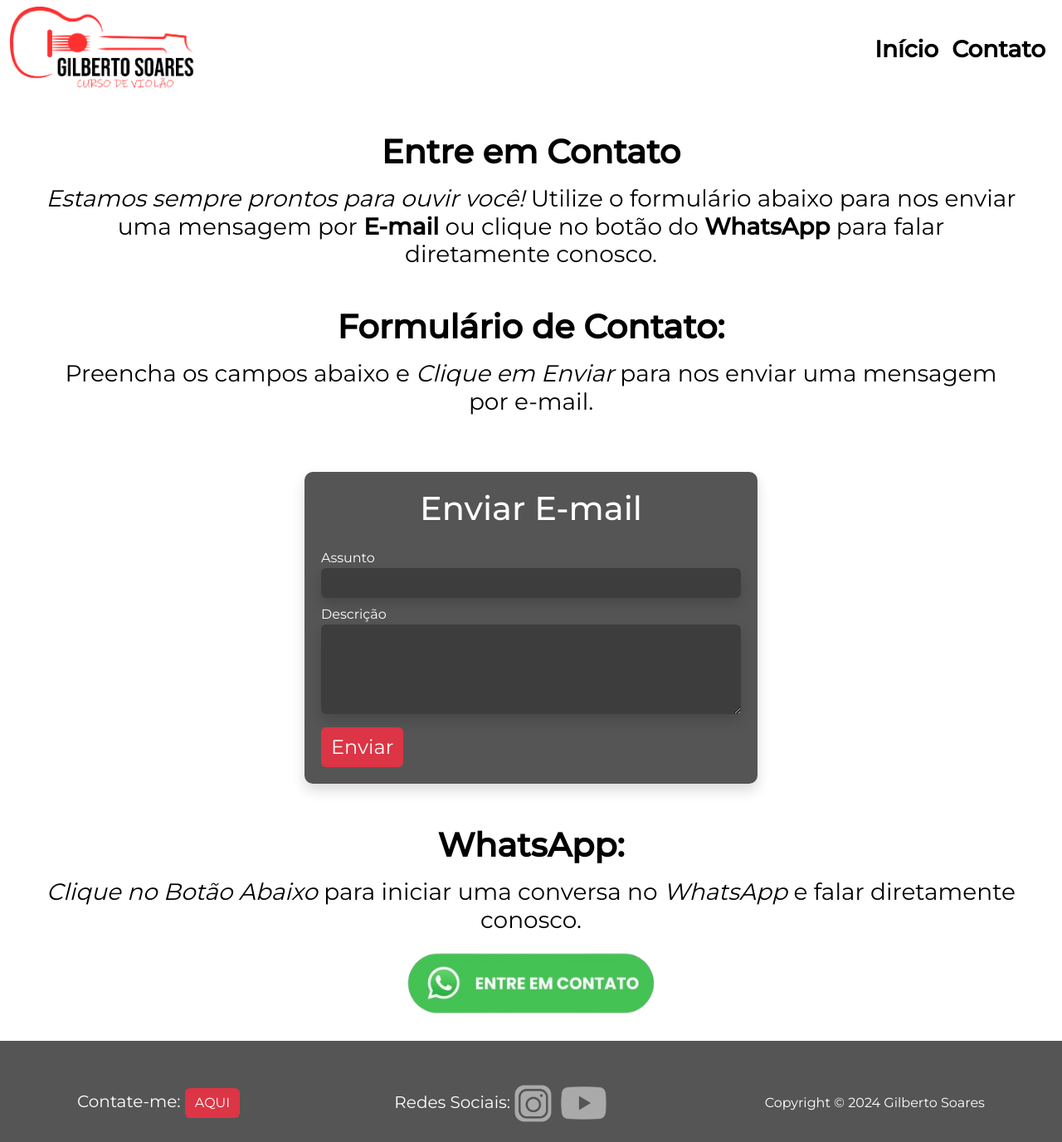
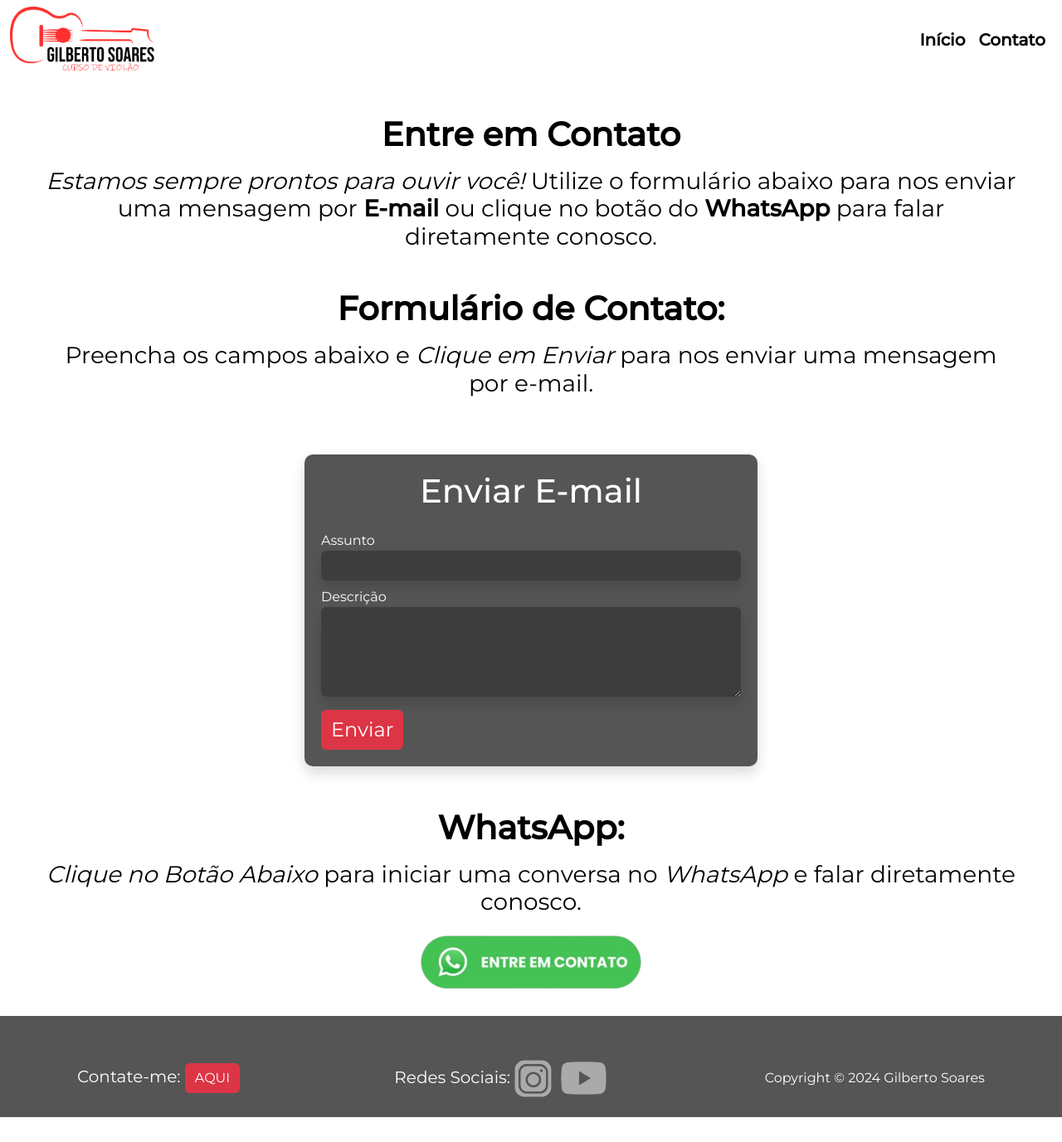
Before and after one commit to ojuansoares/Desafio-3, a Flask app: template templates/contatos.html in a window 1280 px wide. Shown: the whole page at 83% size. After the commit the page ends 1347 px from the top, so only its background shows below. Run offline with Flask 3, Linux system fonts and the light colour scheme; the template is opened without the code that fills it, so the values that code supplies are empty.

Commit message:
Ajustando tamanho das fontes

```diff
--- a/api/templates/base.html
+++ b/api/templates/base.html
@@ -17,17 +17,17 @@
 
     <nav class="navbar navbar-expand-lg" data-bs-theme="white">
         <div class="container-fluid">
-            <a href="/" style="text-decoration: none;"><img src="static/images/logocurso.png" style="width: 28vh;"></a>
+            <a href="/" style="text-decoration: none;"><img src="static/images/logocurso.png" style="width: 22vh;"></a>
             <button class="navbar-toggler" type="button" data-bs-toggle="collapse" data-bs-target="#navbarNav" aria-controls="navbarNav" aria-expanded="false" aria-label="Toggle navigation">
                 <span class="navbar-toggler-icon"></span>
             </button>
           <div class="collapse navbar-collapse flex-row-reverse" id="navbarNav">
             <ul class="navbar-nav align-items-center">
               <li class="nav-item">
-                <a class="nav-link active text-black fw-semibold" aria-current="page" style="font-size: 3.5vh;" href="/">Início</a>
+                <a class="nav-link active text-black fw-semibold" aria-current="page" style="font-size: 2.5vh;" href="/">Início</a>
               </li>
               <li class="nav-item">
-                <a class="nav-link active text-black fw-semibold" style="font-size: 3.5vh;" href="/contatos">Contato</a>
+                <a class="nav-link active text-black fw-semibold" style="font-size: 2.5vh;" href="/contatos">Contato</a>
               </li>
             </ul>
           </div>
--- a/api/templates/contatos.html
+++ b/api/templates/contatos.html
@@ -56,7 +56,7 @@
 
             <div class="d-flex justify-content-center">
               <a href="https://api.whatsapp.com/send?phone=5512988384066" target="_blank">
-                <img src="static/images/zap2.png" style="width: 38vh" alt="zap">
+                <img src="static/images/zap2.png" style="width: 34vh" alt="zap">
                </a>
             </div>
 
```
Also changed, not shown: api/templates/home.html (+4 -4 lines), api/static/css/bootstrap.css.
